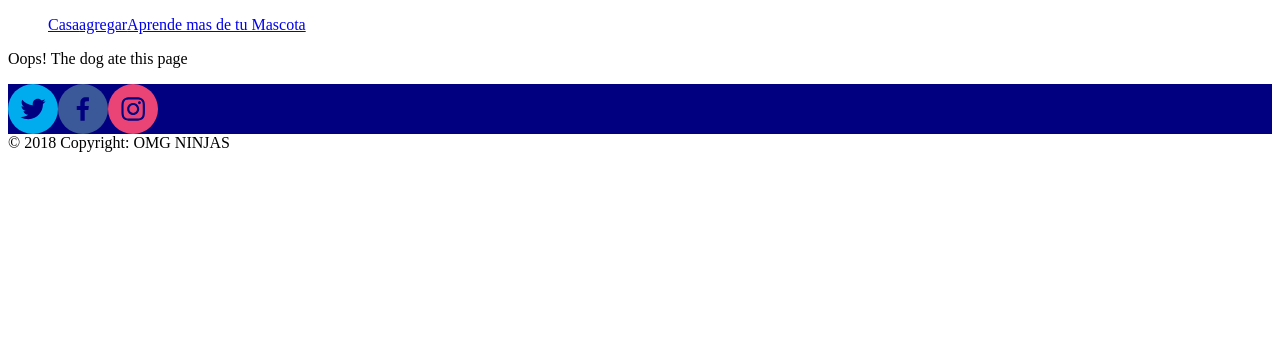
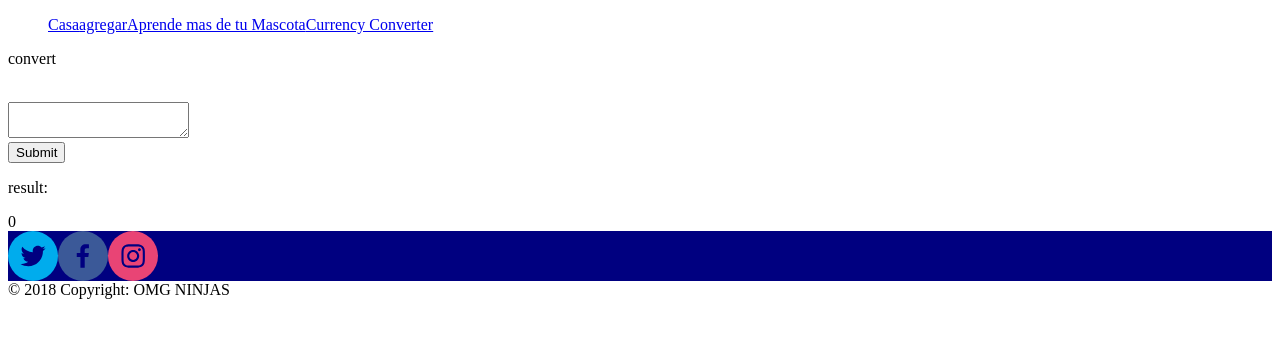
Before and after one commit to omg-ninjas/segundaPata, a React app: page /Converter in a window 1280 px wide. Shown: the top 338 px of the page. Built offline with nearby package versions, Linux system fonts and the light colour scheme; the HTML template or start-up script is replaced by a standard one.

Commit message:
converter done

```diff
--- a/client/src/App.jsx
+++ b/client/src/App.jsx
@@ -9,6 +9,7 @@ import Error from "./components/item-page/error.js";
 import Navigation from "./components/item-page/navigation.js";
 import Home from "./home.jsx";
 import Info from "./components/Info";
+import Converter from "./components/item-page/Converter.jsx"
 
 
 class App extends Component {
@@ -22,6 +23,7 @@ class App extends Component {
             <Route path="/item/:id" component={ItemPage} />
             <Route path="/Upload" component={UploadProduct} />
             <Route path="/Info" component={Info} />
+            <Route path="/Converter" component={Converter} />
             <Route  component={Error} />
           </Switch>
           <Footer />
--- a/client/src/components/item-page/Converter.jsx
+++ b/client/src/components/item-page/Converter.jsx
@@ -1,24 +1,42 @@
 import React from "react";
 
-const Converter = () => {
-  return(
-    <div>
-    <p>Hello</p>
-    </div>
-  )
+class Converter extends React.Component{
+  constructor(props) {
+    super(props);
+    this.state = {
+      number:' ',
+      result: 0
+    }
+    this.convert = this.convert.bind(this);
+    this.handleClick = this.handleClick.bind(this);
+    this.handleChange = this.handleChange.bind(this);
+  }
+
+  convert(a){
+    var result = a * 18.95
+    this.setState({result: result});
+  }
+
+  handleChange(e){
+    this.setState({number: e.target.value});
+  }
+
+  handleClick(e){
+    this.convert(this.state.number);
+  }
+
+  render(){
+    return(
+      <div>
+        <p>convert</p><br />
+        <textarea onChange={this.handleChange}>
+        </textarea><br />
+      <button onClick={this.handleClick}>Submit</button>
+      <p>result:</p> {this.state.result}
+
+      </div>
+    )
+  }
 }
 
-
-
-
-
-
-
-
-
-
-
-
-
-
 export default Converter;
--- a/client/src/components/item-page/navigation.js
+++ b/client/src/components/item-page/navigation.js
@@ -10,6 +10,7 @@ const Navigation = () => {
           <NavLink to="/">Casa</NavLink>
           <NavLink to="/Upload">agregar</NavLink>
           <NavLink to="/Info">Aprende mas de tu Mascota</NavLink>
+          <NavLink to="/Converter">Currency Converter</NavLink>
 
           </ul>
     </nav>
```
